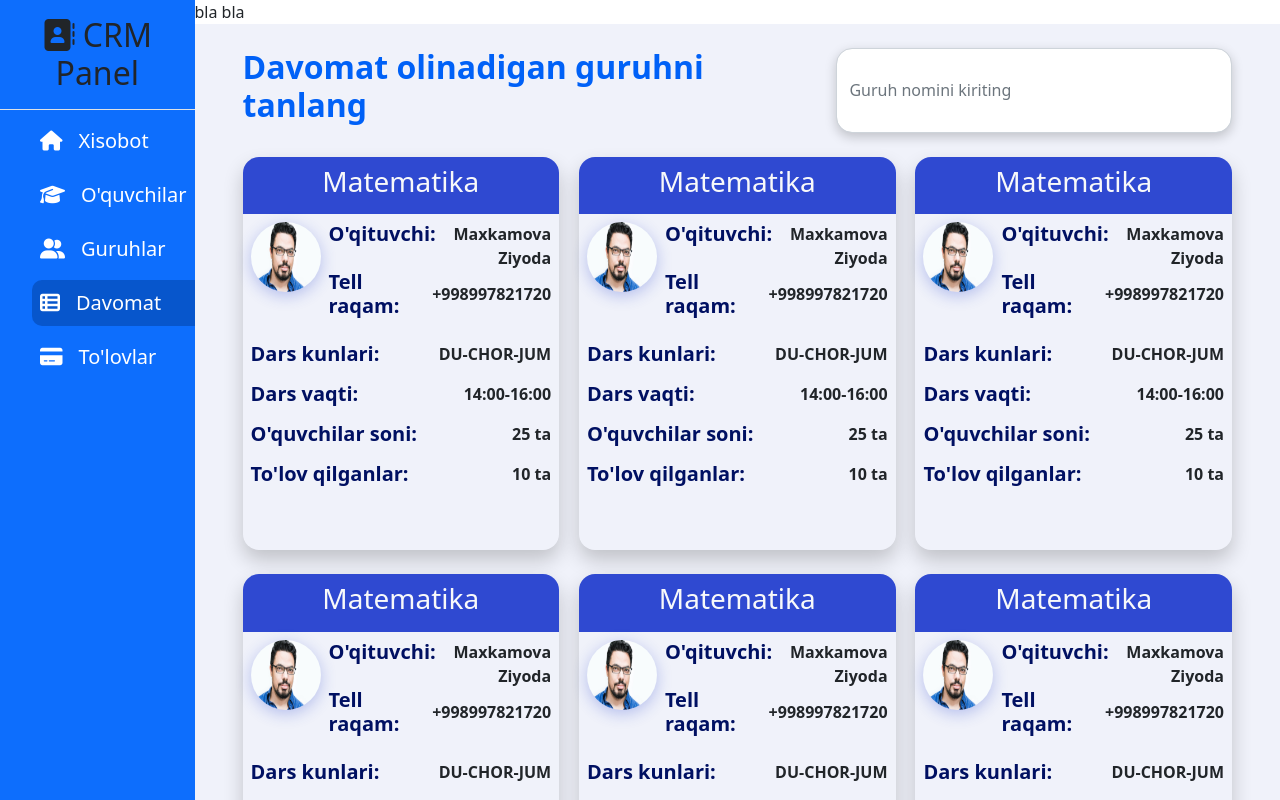
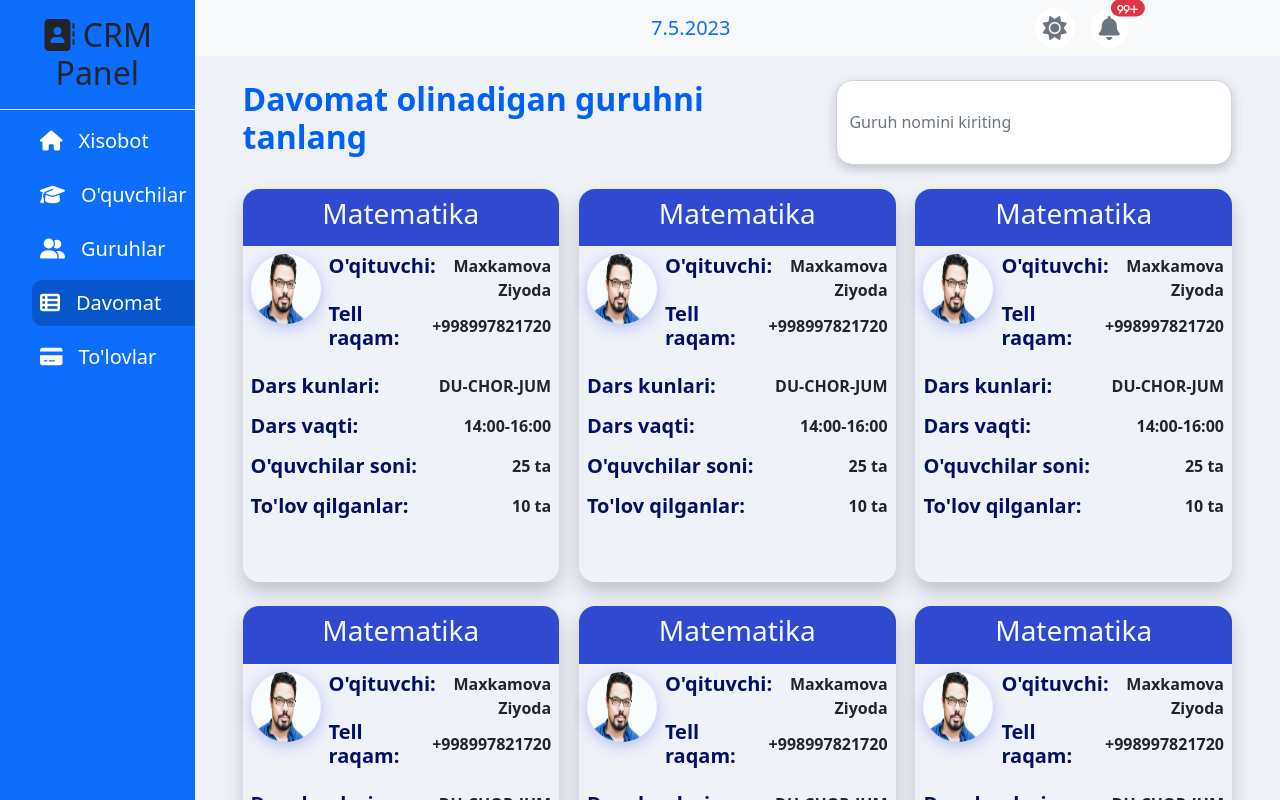
Before and after one commit to BahodirZIyodali/CRM, a React (Vite) app: page /attendance in a window 1280 px wide. Shown: the top 800 px of the page. Built offline with nearby package versions, Linux system fonts and the light colour scheme.

Commit message:
navbar dv

```diff
--- a/src/pages/Davomat.jsx
+++ b/src/pages/Davomat.jsx
@@ -1,6 +1,7 @@
 import React from 'react'
 import Sidebar from "../components/Sidebar";
 import CardLesson from "../components/CardLesson";
+import Navbar from "../components/Navbar";
 
 
 const Davomat = () => {
@@ -8,7 +9,7 @@ const Davomat = () => {
     <div className="d-flex">
       <Sidebar />
       <div className="sd-right w-100">
-        <div className="nav">bla bla</div>
+        <Navbar/>
         <div className="davomat pt-4 ps-5 pe-5">
           <div className="d-flex justify-content-between pb-4">
             <h2 className="dv-hedding fw-bold fs-2">
```
